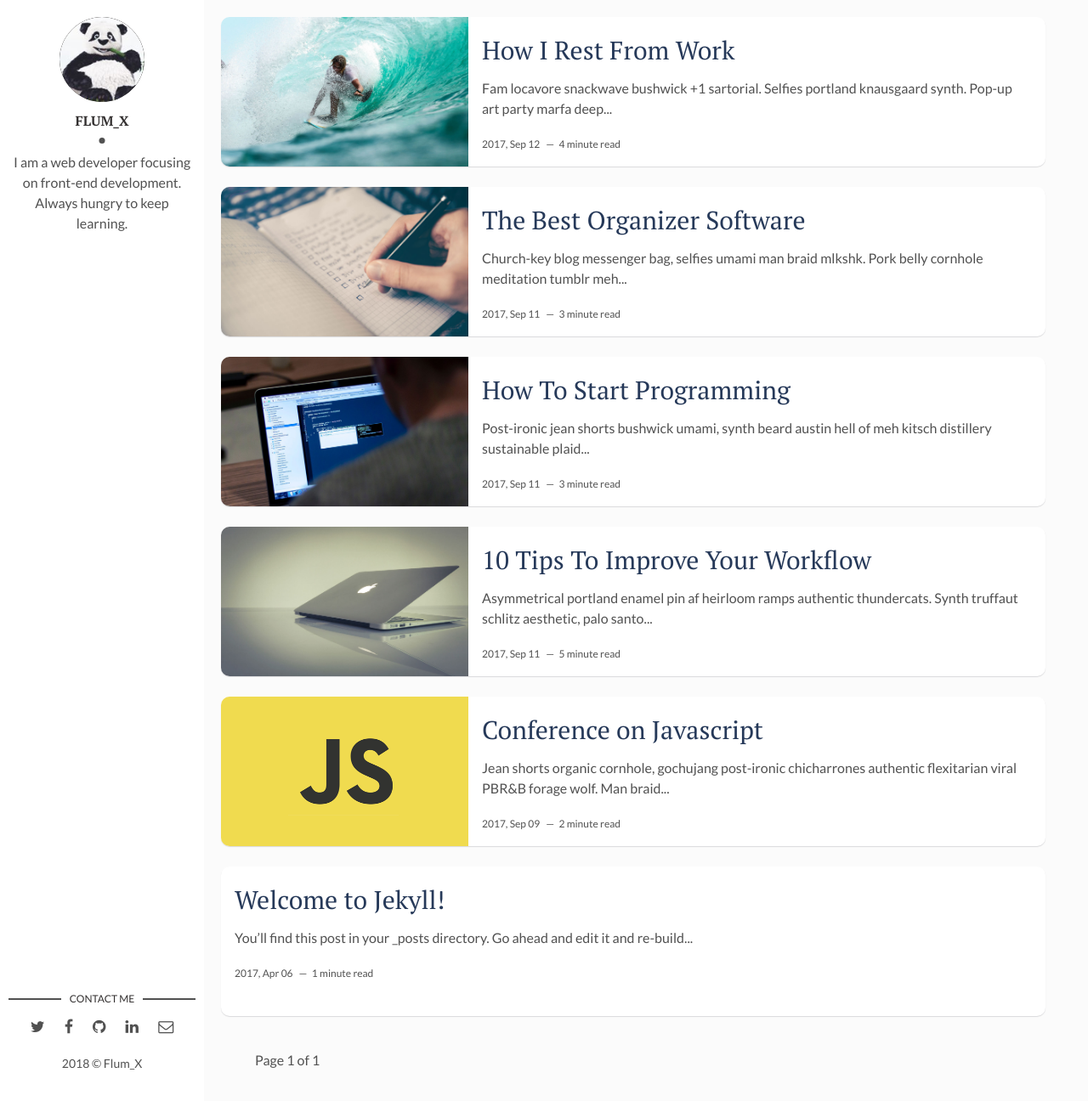
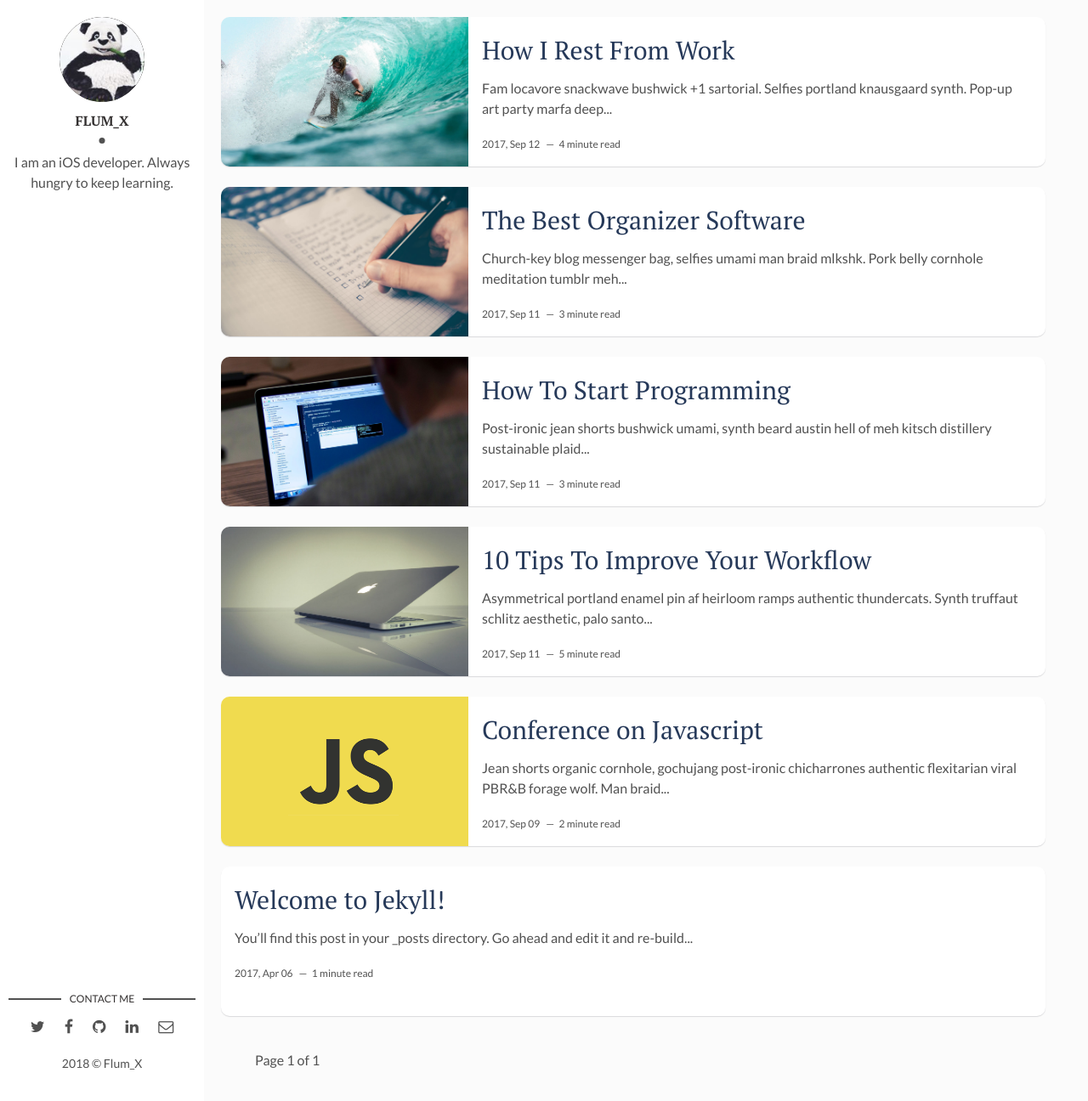
Before and after one commit to Flum-X/Flum-X.github.io, a Jekyll site: the page built from index.html, in a window 1280 px wide and 1296 px high. Shown: the whole window at 85% size. Built offline with Jekyll 4.4.1, drawn with Linux system fonts in a browser that asks for light colours; the list of posts is cut into pages by our own code.

Commit message:
Update _config.yml

```diff
--- a/_config.yml
+++ b/_config.yml
@@ -1,4 +1,4 @@
-title: Hello, world! I'm Flum_X
+title: 大雄 Flum_X
 description: > # this means to ignore newlines until "baseurl:"
   Write an awesome description for your new site here. You can edit this
   line in _config.yml. It will appear in your document head meta (for
@@ -11,10 +11,10 @@ site-twitter: #if your site has a twitter account, enter it here
 # Author Settings
 author: Flum_X # add your name
 author-img: david-freeman.jpg # add your photo
-about-author: I am a web developer focusing on front-end development. Always hungry to keep learning. # add description
+about-author: I am an iOS developer. Always hungry to keep learning. # add description
 social-twitter: # add your Twitter handle
 social-facebook: # add your Facebook handle
-social-github: artemsheludko # add your Github handle
+social-github: Flum-X # add your Github handle
 social-linkedin: # add your Linkedin handle
 social-email: # add your Email address
 
```
